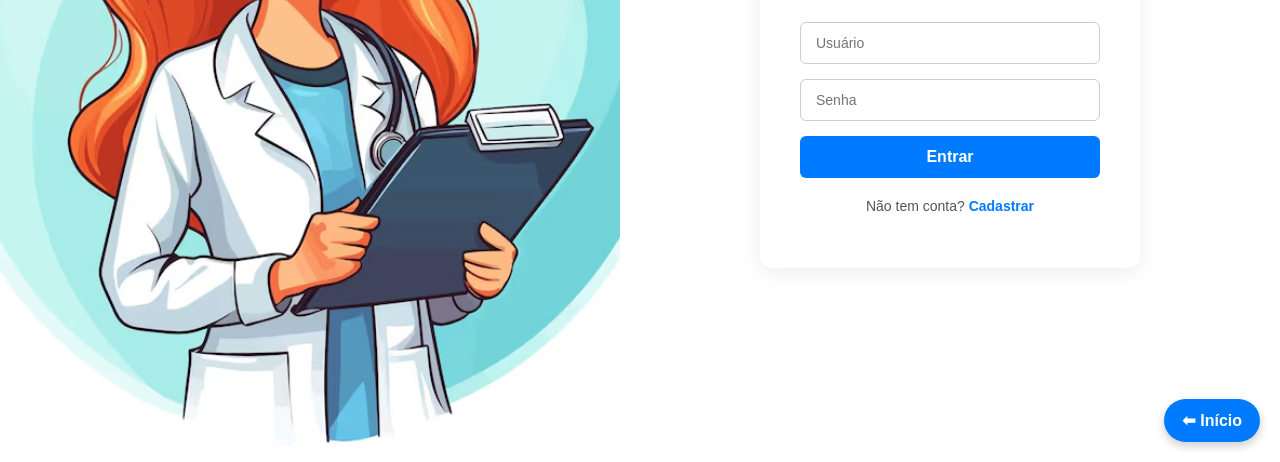
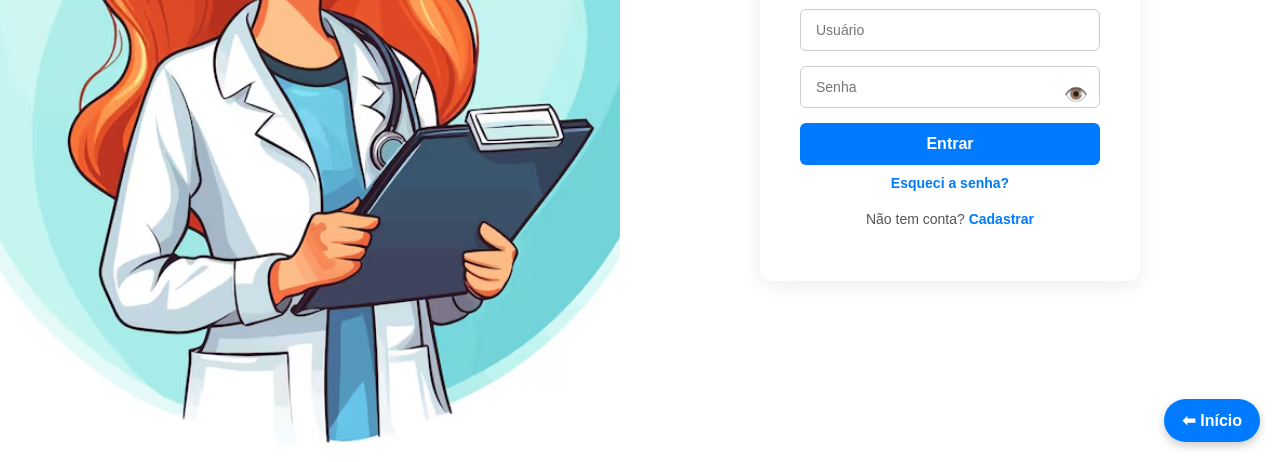
Before and after one commit to FerrazdeAndrade/pulse_vida-tarefa-5-2, a plain HTML site: page pulse_vida tarefa 5/pulse_vida tarefa 5/login.html in a window 1280 px wide. Shown: the part 338-800 px from the top of the page. Drawn offline with Linux system fonts and the light colour scheme.

Commit message:
Add password toggle feature to login form

```diff
--- a/pulse_vida tarefa 5/pulse_vida tarefa 5/login.html
+++ b/pulse_vida tarefa 5/pulse_vida tarefa 5/login.html
@@ -5,6 +5,35 @@
   <meta name="viewport" content="width=device-width, initial-scale=1.0">
   <link rel="stylesheet" href="Css/login.css">
   <title>PulseVida - Login</title>
+  <style>
+    .password-container {
+      position: relative;
+      width: 100%;
+      display: flex;
+      align-items: center;
+    }
+    .password-container input {
+      width: 100%;
+      padding-right: 45px !important;
+    }
+    /* Usamos span para evitar qualquer conflito com estilos globais de botões do login.css */
+    .toggle-password {
+      position: absolute;
+      right: 12px;
+      background: none !important;
+      border: none !important;
+      box-shadow: none !important;
+      cursor: pointer;
+      font-size: 1.2rem;
+      padding: 0;
+      display: flex;
+      align-items: center;
+      justify-content: center;
+      z-index: 10;
+      width: auto !important;
+      height: auto !important;
+    }
+  </style>
 </head>
 <body>
 
@@ -21,11 +50,21 @@
       <h2>Login</h2>
 
       <form id="formLogin">
-        <!-- Adicionado autocomplete="off" para ajudar a limpar o preenchimento automático -->
         <input type="text" id="loginUsuario" placeholder="Usuário" autocomplete="off" required>
+
+        <!-- Campo de senha com o ícone em span -->
+        <div class="password-container">
           <input type="password" id="loginSenha" placeholder="Senha" autocomplete="new-password" required>
+          <span id="btnToggleSenha" class="toggle-password" onclick="toggleSenha()">👁️</span>
+        </div>
+
         <button type="submit">Entrar</button>
       </form>
+
+      <!-- Link para recuperar a senha -->
+      <p class="cadastro-link" style="margin-top: 10px;">
+        <a href="recuperar_senha.html">Esqueci a senha?</a>
+      </p>
 
       <p class="cadastro-link">
         Não tem conta? <a href="tela_cadastro.html">Cadastrar</a>
@@ -39,6 +78,19 @@
   </a>
 
 <script>
+  function toggleSenha() {
+    const inputSenha = document.getElementById("loginSenha");
+    const spanToggle = document.getElementById("btnToggleSenha");
+
+    if (inputSenha.type === "password") {
+      inputSenha.type = "text";
+      spanToggle.textContent = "🙈";
+    } else {
+      inputSenha.type = "password";
+      spanToggle.textContent = "👁️";
+    }
+  }
+
   document.getElementById("formLogin").addEventListener("submit", function(e) {
     e.preventDefault();
 
@@ -55,7 +107,6 @@ document.getElementById("formLogin").addEventListener("submit", function(e) {
       localStorage.setItem("logado", "true");
       localStorage.setItem("usuarioAtivo", usuarioEncontrado.usuario);
 
-    // Limpa os campos do formulário antes de mudar de página
       document.getElementById("formLogin").reset();
 
       alert("Login realizado com sucesso!");
```
Lines whose indentation alone changed are shown as unchanged.
